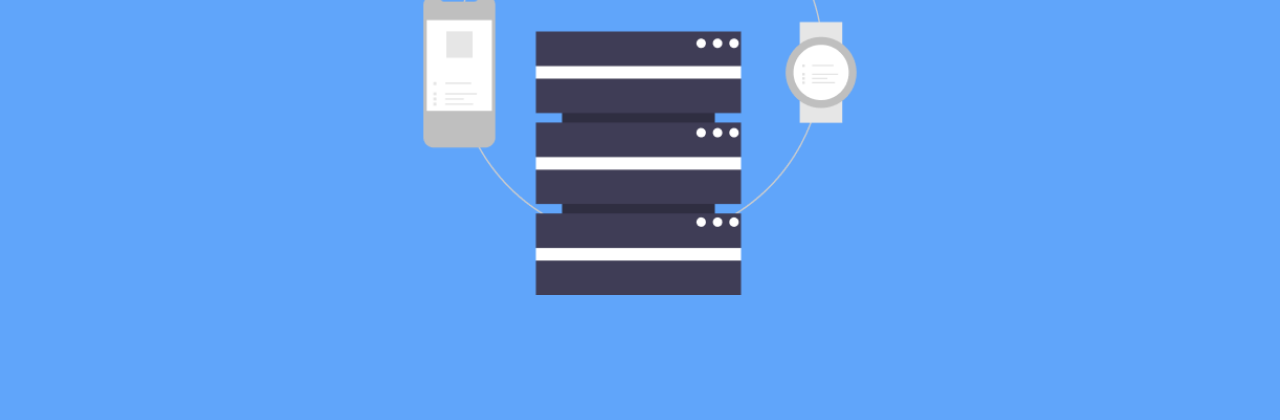
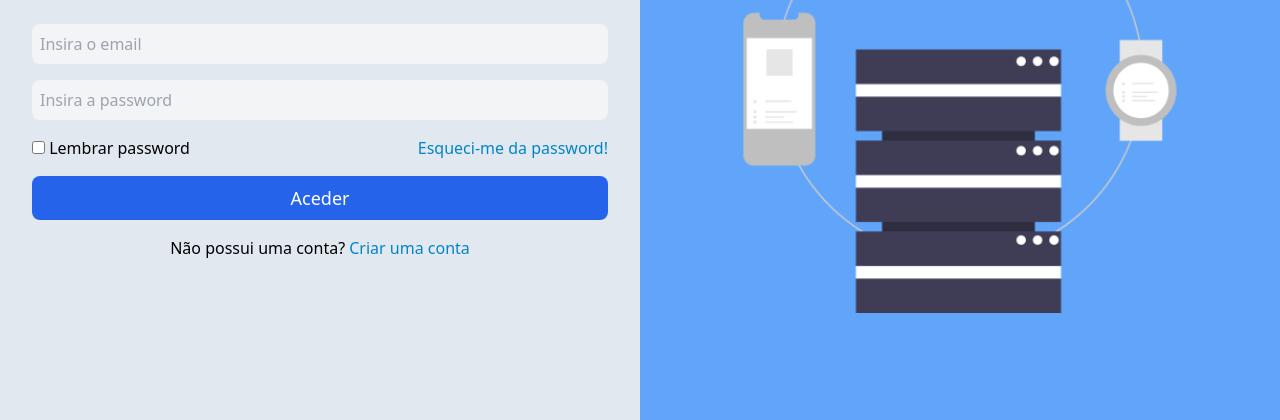
Before and after one commit to bazucas/Tailwind3Refresher, a website: page login/index.html in a window 1280 px wide. Shown: the part 380-800 px from the top of the page. Drawn offline with Linux system fonts and the light colour scheme.

Commit message:
Fix login css

```diff
--- a/login/index.html
+++ b/login/index.html
@@ -11,7 +11,7 @@
     <main class="w-full min-h-screen flex flex-col items-center justify-center mx-auto
     md:flex-row">
 
-        <section class="hidden w-full flex-1 flex justify-center items-center p-4">
+        <section class="w-full flex-1 flex justify-center items-center p-4">
             <div class="w-full max-w-xl flex justify-center items-center flex-col
             gap-4">
                 <img class="w-36 hover:scale-110 duration-300" src="./assets/user.png" alt="user logo">
@@ -35,7 +35,7 @@
             </div>
         </section>
 
-        <section class="md:flex gap-8 w-full flex-1 bg-blue-400 flex h-screen items-center justify-center flex-col p-4">
+        <section class="hidden md:flex gap-8 w-full flex-1 bg-blue-400 h-screen items-center justify-center flex-col p-4">
             <h1 class="text-white text-3xl text-center">Domina as <strong>tecnologias mais requisitas</strong> pelo mercado!</h1>
             <img src="assets/techs.png" alt="tecnologias mais utilizadas"
             class="w-3/4 lg:w-full lg:max-w-md"/>
```
